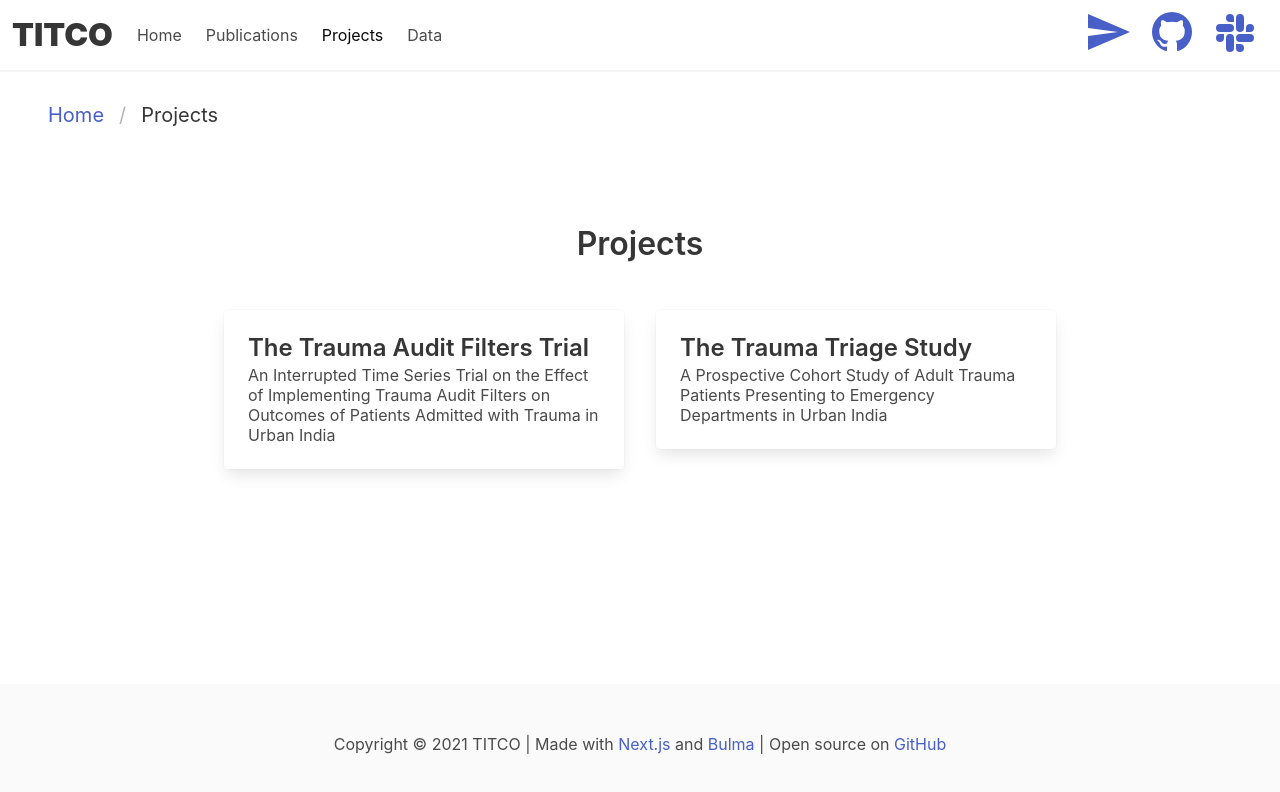
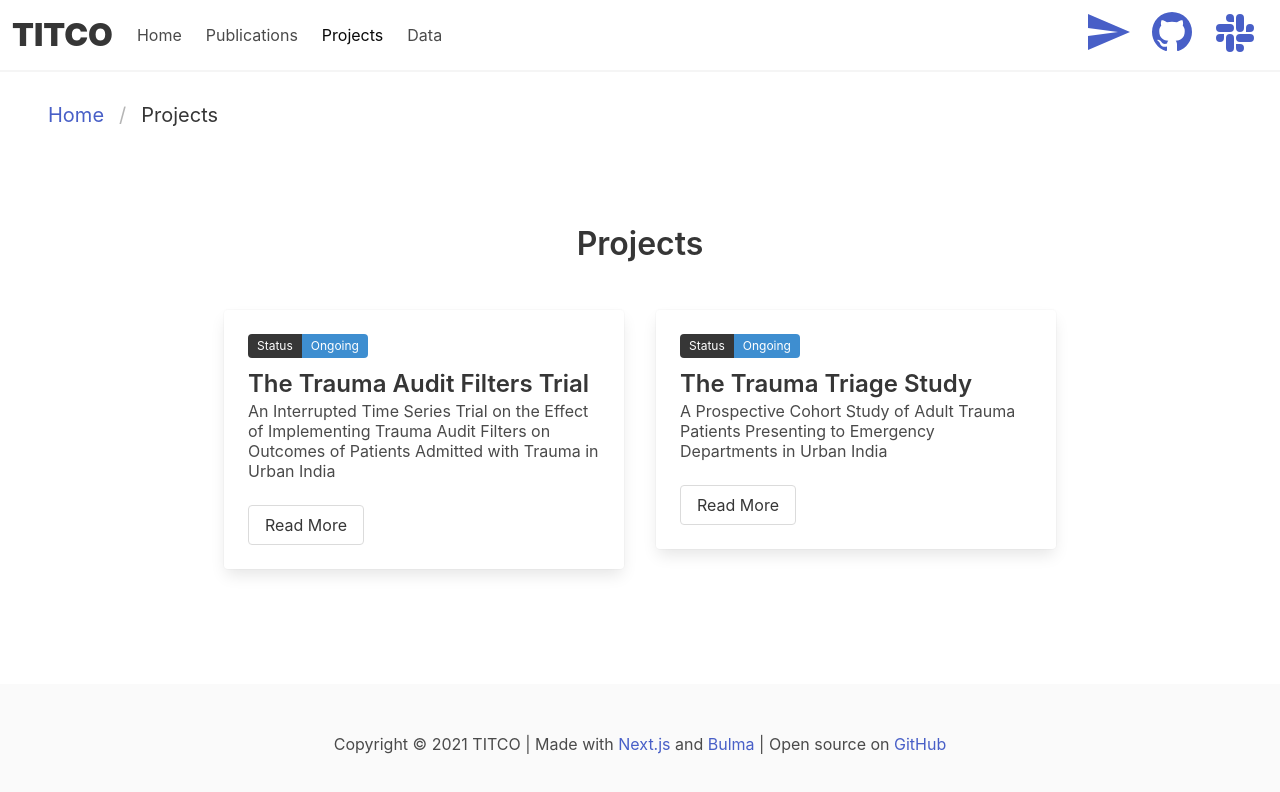
Before and after one commit to martingerdin/titco.org, a Next.js app: page /projects in a window 1280 px wide. Shown: the top 792 px of the page. Built offline with nearby package versions, Linux system fonts and the light colour scheme.

Commit message:
Implement tags

```diff
--- a/_projects/taft.md
+++ b/_projects/taft.md
@@ -1,6 +1,9 @@
 ---
 title: The Trauma Audit Filters Trial
 subtitle: An Interrupted Time Series Trial on the Effect of Implementing Trauma Audit Filters on Outcomes of Patients Admitted with Trauma in Urban India
+tags:
+  - heading: Status
+    value: Ongoing
 pageName: TAFT
 aim: "To compare and validate prediction models for emergency department trauma triage"
 centres:
--- a/_projects/ttris.md
+++ b/_projects/ttris.md
@@ -1,6 +1,9 @@
 ---
 title: The Trauma Triage Study
 subtitle: A Prospective Cohort Study of Adult Trauma Patients Presenting to Emergency Departments in Urban India
+tags:
+  - heading: Status
+    value: Ongoing
 pageName: TTRIS
 aim: "To compare and validate prediction models for emergency department trauma triage"
 centres:
--- a/pages/projects.tsx
+++ b/pages/projects.tsx
@@ -1,9 +1,46 @@
+import Link from "next/link";
+import path from "path";
 import { join } from "path";
 import fs from "fs";
 import matter from "gray-matter";
 import Layout from "../components/Layout";
 
-export default function ProjectsPage({ projects }: any) {
+interface cardTagsProps {
+  tags: tag[];
+}
+
+interface tag {
+  heading: string | number;
+  value: string | number;
+}
+
+function CardTags({ tags }: cardTagsProps) {
+  return (
+    <div className="field is-grouped is-grouped-multiline">
+      {tags.map((tag: tag, key: number) => {
+        const { heading, value } = tag;
+        return (
+          <div className="control" key={key}>
+            <div className="tags has-addons">
+              <span className="tag is-dark">{heading}</span>
+              {value !== "" && <span className="tag is-info">{value}</span>}
+            </div>
+          </div>
+        );
+      })}
+    </div>
+  );
+}
+
+interface projectsPageProps {
+  projectFiles: string[];
+  projectsData: string[];
+}
+
+export default function ProjectsPage({
+  projectFiles,
+  projectsData,
+}: projectsPageProps) {
   return (
     <Layout title="Projects">
       <div
@@ -12,15 +49,20 @@ export default function ProjectsPage({ projects }: any) {
           justifyContent: "center",
         }}
       >
-        {projects.map((project: any, key: number) => {
+        {projectsData.map((project: any, key: number) => {
           const projectMatter = matter(project);
-          const { title, subtitle } = projectMatter.data;
+          const { title, subtitle, tags } = projectMatter.data;
+          const projectPage = projectFiles[key].replace(".md", "");
           return (
             <div className="block mx-4" key={key}>
               <article className="card" style={{ maxWidth: "400px" }}>
                 <div className="card-content">
+                  {typeof tags !== "undefined" && <CardTags tags={tags} />}
                   <p className="title is-4">{title}</p>
                   <p className="subtitle is-6">{subtitle}</p>
+                  <Link href={`/projects/${projectPage}`}>
+                    <a className="button">Read More</a>
+                  </Link>
                 </div>
               </article>
             </div>
@@ -33,12 +75,12 @@ export default function ProjectsPage({ projects }: any) {
 
 const projectDir = join(process.cwd(), "_projects");
 
-export async function getStaticProps(context: any) {
-  const { params } = context;
-  const projects = fs
-    .readdirSync(projectDir)
-    .map((file) => fs.readFileSync(join(projectDir, file), "utf8"));
+export async function getStaticProps() {
+  const projectFiles = fs.readdirSync(projectDir);
+  const projectsData = projectFiles.map((file) =>
+    fs.readFileSync(join(projectDir, file), "utf8")
+  );
   return {
-    props: { projects },
+    props: { projectFiles, projectsData },
   };
 }
```
